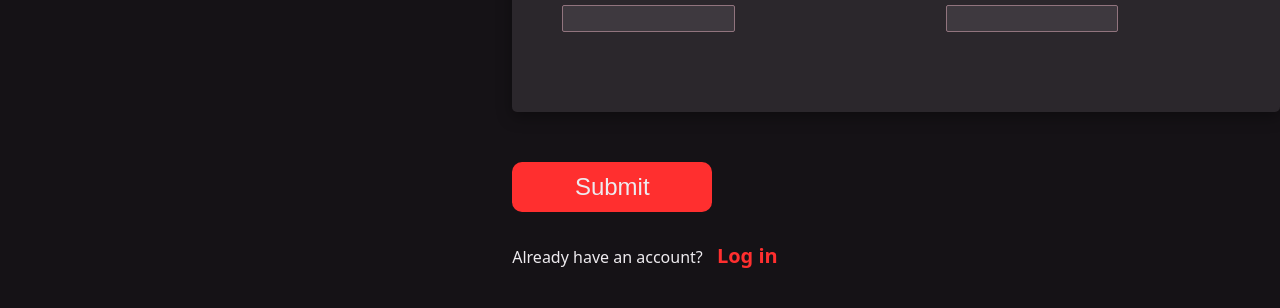
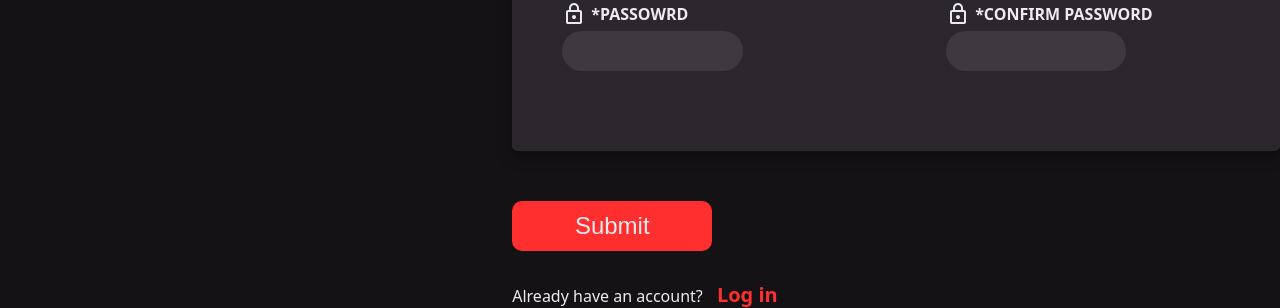
Before and after one commit to Username10924/Sign-up-form, a plain HTML site: page index.html in a window 1280 px wide. Shown: the part 814-1122 px from the top of the page. Before the commit the page ends 1083 px from the top, so only its background shows below. Drawn offline with Linux system fonts and the light colour scheme.

Commit message:
Enhanced input textbox design

```diff
--- a/style.css
+++ b/style.css
@@ -120,14 +120,13 @@ button:hover {
 input {
     background-color: var(--primary);
     border: none;
-    border-radius: 2px;
-    border-width: 1px;
-    border-style: solid;
+    border-radius: 20px;
     border-color: var(--accent);
-    height: 25px;
+    height: 30px;
     width: 60%;
     color: var(--text-color);
     font-size: large;
+    padding: 5px;
 }
 
 input:focus {
```
